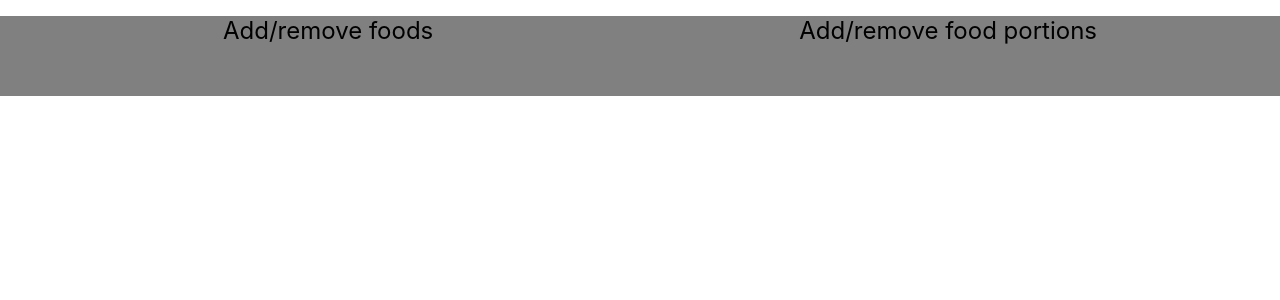
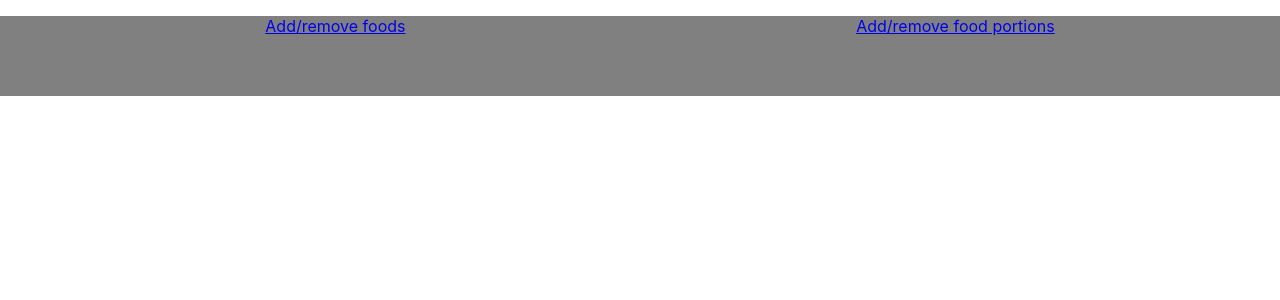
Before and after one commit to StrawbWine/life-manager-frontend, a React (Create React App) app: page / in a window 1280 px wide. Shown: the top 300 px of the page. Built offline with nearby package versions, Linux system fonts and the light colour scheme.

Commit message:
✨Add links to navbar

```diff
--- a/src/components/Navbar/Navbar.js
+++ b/src/components/Navbar/Navbar.js
@@ -1,12 +1,17 @@
 import React from "react"
+import { Link } from "react-router-dom"
 import styles from "./Navbar.module.css"
 
 const Navbar = () => {
   return (
     <div className={styles.Navbar}>
       <ul className={styles.NavbarUl}>
-        <li>Add/remove foods</li>
-        <li>Add/remove food portions</li>
+        <Link to="/food">
+          <li>Add/remove foods</li>
+        </Link>
+        <Link to="/foodportion">
+          <li>Add/remove food portions</li>
+        </Link>
       </ul>
     </div>
   )
```
